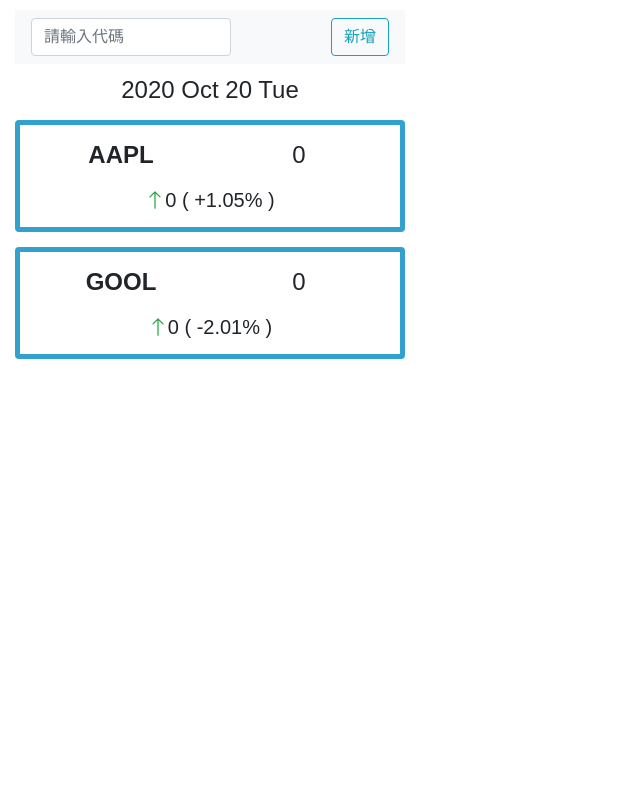
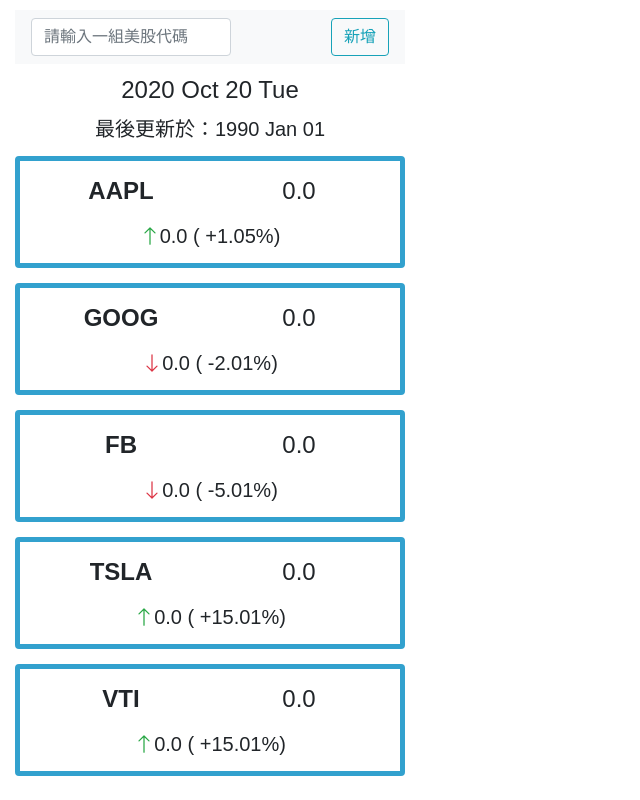
Before and after one commit to andy922200/stock_price_dashboard, a Vue app: page / in a window 1280 px wide. Shown: the whole page, without its empty margins (0-640 px from the left). Built offline with nearby package versions, Linux system fonts and the light colour scheme; no server answers; the HTML template or start-up script is replaced by a standard one.

Commit message:
finish 1st completed version

```diff
--- a/src/App.vue
+++ b/src/App.vue
@@ -1,9 +1,9 @@
 <template>
   <div id="app">
     <div class="container">
-      <Navbar />
+      <Navbar @addSymbol="deliverSymbol" />
       <h4 class="date text-center">{{ time }}</h4>
-      <StockCards />
+      <StockCards :newAddedSymbol="newAddedSymbol" />
     </div>
   </div>
 </template>
@@ -18,7 +18,8 @@
   components: { StockCards, Navbar },
   data() {
     return {
-      time: "1990 Jan 01 00:00:00"
+      time: "1990 Jan 01 00:00:00",
+      newAddedSymbol: ""
     };
   },
   created() {
@@ -31,8 +32,11 @@
       dayjs.extend(utc);
       dayjs.extend(timezone);
       this.time = dayjs()
-        .tz("America/New_York")
+        .tz("Asia/Taipei")
         .format("YYYY MMM DD ddd");
+    },
+    deliverSymbol(symbol) {
+      this.newAddedSymbol = symbol;
     }
   }
 };
--- a/src/components/Navbar.vue
+++ b/src/components/Navbar.vue
@@ -3,11 +3,16 @@
     <label for="searchInput"></label>
     <input
       type="text"
+      v-model.trim="symbolQuery"
       class="form-control form-control--custom"
       id="searchInput"
-      placeholder="請輸入代碼"
+      placeholder="請輸入一組美股代碼"
     />
-    <b-button variant="outline-info" class="my-2 my-sm-0" type="submit"
+    <b-button
+      variant="outline-info"
+      class="my-2 my-sm-0"
+      type="button"
+      @click="addSymbol"
       >新增</b-button
     >
   </b-navbar>
@@ -15,7 +20,31 @@
 
 <script>
 export default {
-  name: "Navbar"
+  name: "Navbar",
+  data() {
+    return {
+      symbolQuery: ""
+    };
+  },
+  methods: {
+    async addSymbol() {
+      try {
+        let validated = await this.validationSymbol();
+        if (validated) {
+          this.$emit("addSymbol", this.symbolQuery);
+          this.symbolQuery = "";
+        } else {
+          alert("Please enter a valid symbol!");
+        }
+      } catch (err) {
+        console.log(err);
+      }
+    },
+    validationSymbol() {
+      let rawInput = this.symbolQuery.toUpperCase();
+      return /^[a-zA-Z]{1,6}$/.test(rawInput);
+    }
+  }
 };
 </script>
 
--- a/src/components/StockCards.vue
+++ b/src/components/StockCards.vue
@@ -1,10 +1,11 @@
 <template>
   <div class="StockCards">
+    <h5 class="text-center">最後更新於：{{ dataTime }}</h5>
     <b-card
       no-body
       class="card--custom"
-      v-for="stock in stocks"
-      :key="stock.symbol"
+      v-for="(stock, index) in stocks"
+      :key="stock.symbol + index"
     >
       <div class="priceInfo bg-white text-black">
         <div class="priceInfo__Code fifty-width">
@@ -16,39 +17,178 @@
       </div>
       <div class="card__footer">
         <b-icon
-          icon="arrow-up"
+          :icon="stock.typeIcon"
           scale="1"
-          variant="success"
+          :variant="stock.typeColor"
           class="icon--custom"
         ></b-icon>
-        <span
-          >{{ stock.change }} (
-          {{
-            stock.changePercent > 0
-              ? `+${stock.changePercent}`
-              : stock.changePercent
-          }}% )</span
-        >
+        <span>{{ stock.change }} ( {{ stock.changePercent }})</span>
+      </div>
+      <div class="card__popup" @click="deleteSymbol(index)">
+        <div class="iconX"></div>
       </div>
     </b-card>
   </div>
 </template>
 
 <script>
+import stocksAPI from "../utils/apis";
+import _ from "lodash";
+import dayjs from "dayjs";
+
 export default {
   name: "StockCards",
+  props: {
+    newAddedSymbol: {
+      type: String
+    }
+  },
   data() {
     return {
+      dataTime: "1990 Jan 01",
       stocks: [
-        { symbol: "AAPL", close: 0.0, change: 0.0, changePercent: 1.05 },
-        { symbol: "GOOL", close: 0.0, change: 0.0, changePercent: -2.01 }
+        {
+          symbol: "AAPL",
+          typeIcon: "arrow-up",
+          typeColor: "success",
+          close: "0.0",
+          change: "0.0",
+          changePercent: "+1.05%",
+          updatedTime: "1990 Jan 01"
+        },
+        {
+          symbol: "GOOG",
+          typeIcon: "arrow-down",
+          typeColor: "danger",
+          close: "0.0",
+          change: "0.0",
+          changePercent: "-2.01%",
+          updatedTime: "1990 Jan 01"
+        },
+        {
+          symbol: "FB",
+          typeIcon: "arrow-down",
+          typeColor: "danger",
+          close: "0.0",
+          change: "0.0",
+          changePercent: "-5.01%",
+          updatedTime: "1990 Jan 01"
+        },
+        {
+          symbol: "TSLA",
+          typeIcon: "arrow-up",
+          typeColor: "success",
+          close: "0.0",
+          change: "0.0",
+          changePercent: "+15.01%",
+          updatedTime: "1990 Jan 01"
+        },
+        {
+          symbol: "VTI",
+          typeIcon: "arrow-up",
+          typeColor: "success",
+          close: "0.0",
+          change: "0.0",
+          changePercent: "+15.01%",
+          updatedTime: "1990 Jan 01"
+        }
       ]
     };
   },
+  created() {
+    // this.getStocksData();
+  },
   methods: {
-    getStocksData() {
-      // let symbols = this.stocks.map(d => d.symbol);
-      // let result = [];
+    async getStocksData() {
+      try {
+        let symbolGroups = _.chunk(
+          this.stocks.map(d => d.symbol),
+          3
+        );
+        let result = [];
+
+        for (let i = 0; i < symbolGroups.length; i++) {
+          let query = symbolGroups[i].join(",");
+          let { data: rawData } = await stocksAPI.getStocks(query);
+
+          if (rawData.historicalStockList) {
+            for (let i = 0; i < rawData.historicalStockList.length; i++) {
+              let formattedData = await this.formatStocksData(
+                rawData.historicalStockList[i]
+              );
+              result.push(formattedData);
+            }
+          } else {
+            let formattedData = await this.formatStocksData(rawData);
+            result.push(formattedData);
+          }
+        }
+
+        result.sort((a, b) => (a.symbol > b.symbol ? 1 : -1));
+
+        this.stocks = result;
+      } catch (err) {
+        console.log(err);
+      }
+    },
+    async formatStocksData(stock) {
+      try {
+        let result = {
+          symbol: "ERROR",
+          typeIcon: "arrow-up",
+          typeColor: "success",
+          close: "0.00",
+          change: "0.00",
+          changePercent: "+0.00%",
+          updatedTime: "1990 Jan 01 00:00:00"
+        };
+        if (!stock.historical) return result;
+
+        let closedChange = Number(
+          stock.historical[0].close - stock.historical[1].close
+        ).toFixed(2);
+
+        result.symbol = stock.symbol;
+        result.typeIcon = Number(closedChange) > 0 ? "arrow-up" : "arrow-down";
+        result.typeColor = Number(closedChange) > 0 ? "success" : "danger";
+        result.close = Number(stock.historical[0].close).toFixed(2);
+        result.change = Math.abs(Number(closedChange));
+        result.changePercent =
+          Number((closedChange / stock.historical[1].close) * 100) > 0
+            ? "+" +
+              Number((closedChange / stock.historical[1].close) * 100).toFixed(
+                2
+              ) +
+              "%"
+            : Number((closedChange / stock.historical[1].close) * 100).toFixed(
+                2
+              ) + "%";
+        result.updatedTime = dayjs(stock.historical[0].date).format(
+          "YYYY MMM DD ddd"
+        );
+        this.dataTime = result.updatedTime;
+        return result;
+      } catch (err) {
+        console.log(err);
+      }
+    },
+    deleteSymbol(index) {
+      this.stocks.splice(index, 1);
+    }
+  },
+  watch: {
+    newAddedSymbol: {
+      async handler(newVal) {
+        if (newVal) {
+          if (this.stocks.length >= 5) {
+            alert("顯示數量已達上限");
+            return;
+          }
+          let { data: rawData } = await stocksAPI.getStocks(newVal);
+          let formattedData = await this.formatStocksData(rawData);
+          this.stocks.push(formattedData);
+        }
+      }
     }
   }
 };
--- a/src/styles/StockCards.scss
+++ b/src/styles/StockCards.scss
@@ -9,6 +9,7 @@
     margin: 15px 0px;
     padding: 12px;
     border: thick solid #32a1ce;
+    position: relative;
     .card__footer{
       text-align: center;
       font-size: 1.25*$default-font-size;
@@ -42,4 +43,25 @@
       }
     }
   }
+
+  .card__popup{
+    position:absolute;
+    top:-5px;
+    right:-5px;
+    width:50px;
+    height:50px;
+    z-index: 10;
+    &:hover{
+      display:block;
+      border-radius: 2px;
+      background-color:red;
+    }
+    .iconX:after{
+      content:"X";
+      color:white;
+      position:absolute;
+      top:12.5px;
+      left:20px;
+    }
+  }
 }
--- /dev/null
+++ b/src/utils/apis.js
@@ -0,0 +1,15 @@
+import axios from "axios";
+const base_url = "https://financialmodelingprep.com/api/v3";
+const apiKey = process.env.VUE_APP_API_KEY;
+
+export const stocksAPIHelper = axios.create({
+  baseURL: base_url
+});
+
+export default {
+  getStocks(symbols) {
+    return stocksAPIHelper.get(
+      `/historical-price-full/${symbols}?apikey=${apiKey}`
+    );
+  }
+};
```
Also changed, not shown: 2 other files (tests, documents, lock files or other folders).
